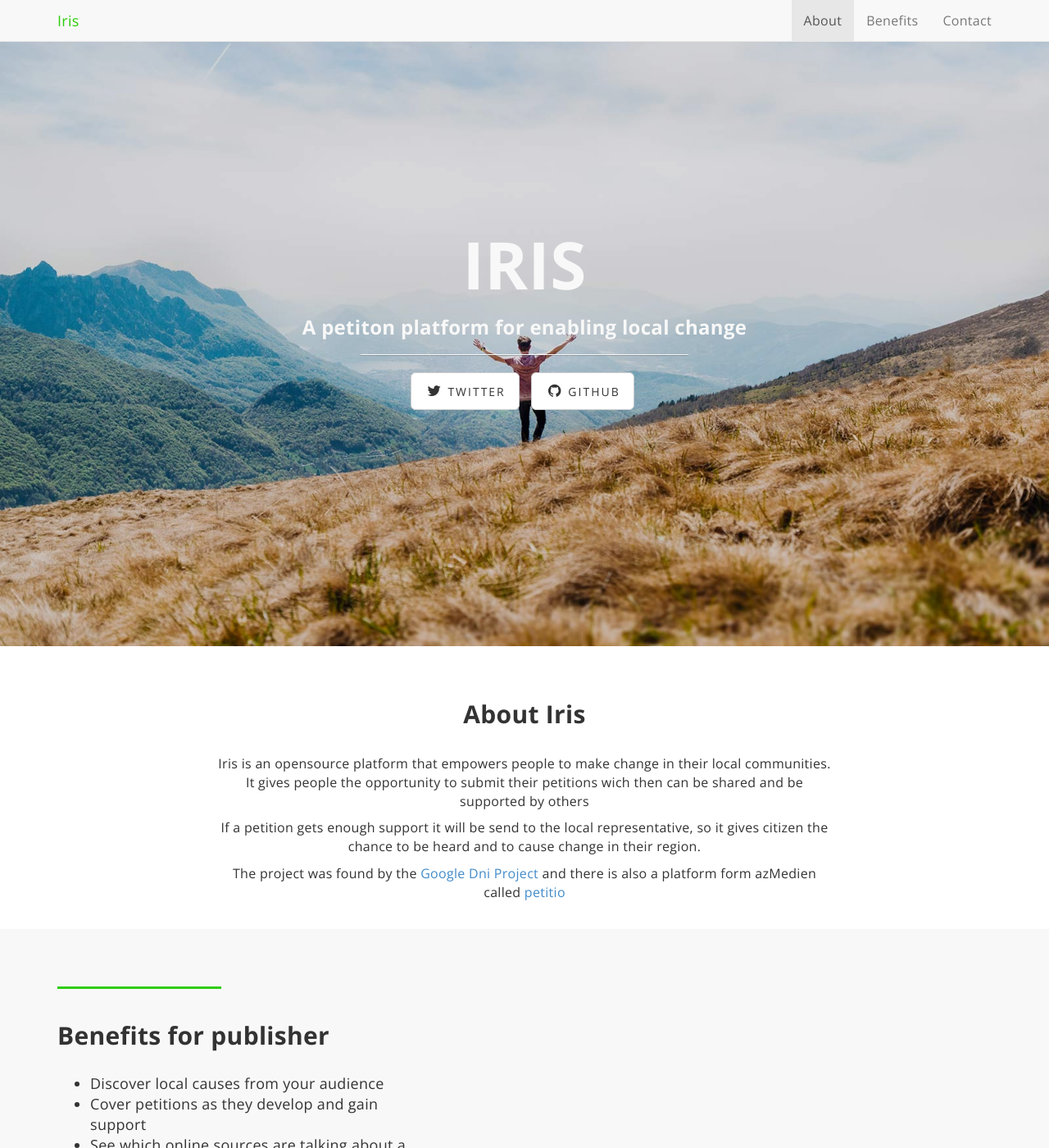
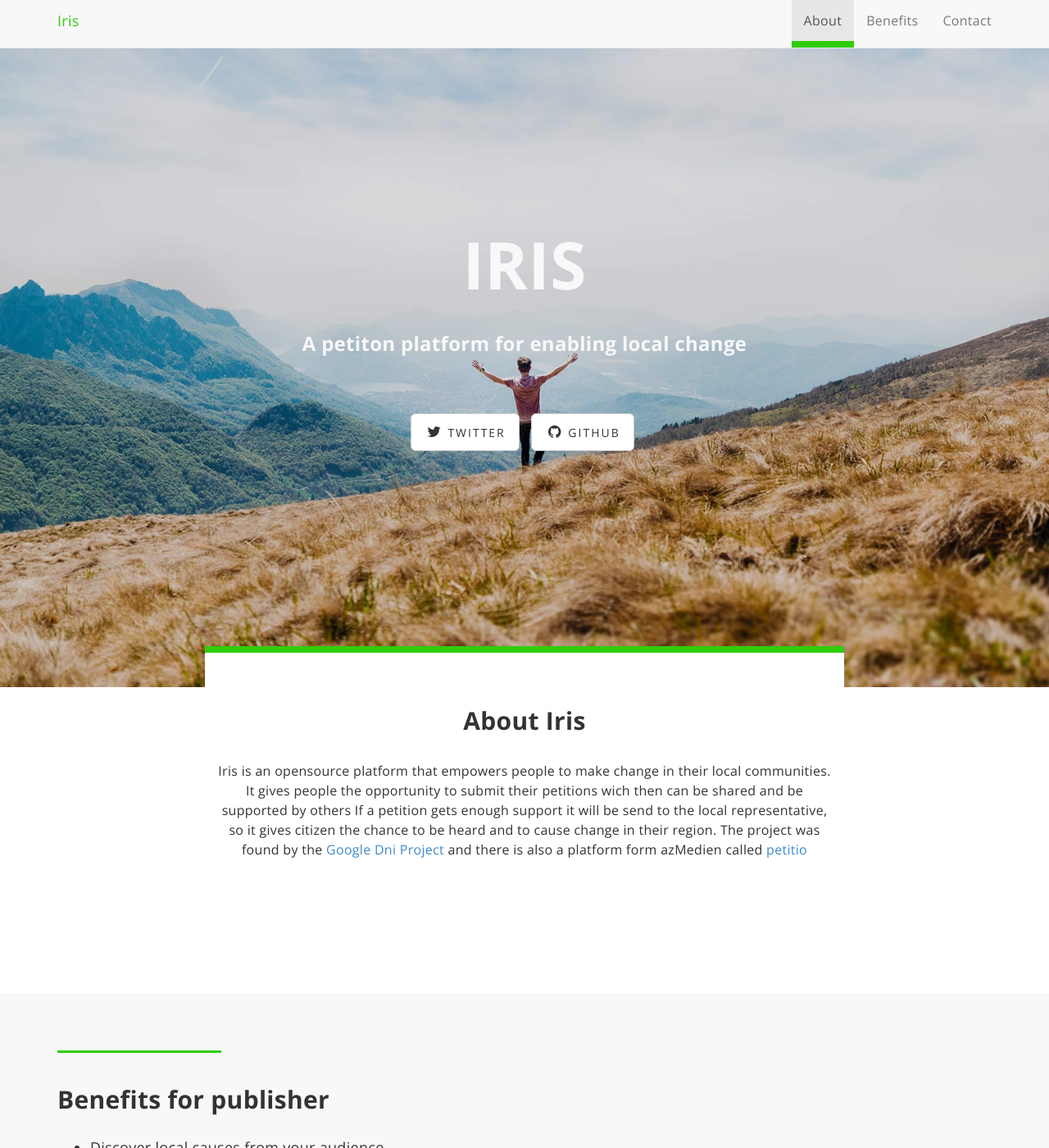
Before and after one commit to iris-dni/iris-landing-page, a Jekyll site: the page built from index.html, in a window 1280 px wide and 1400 px high. Shown: the whole window at 82% size. Built offline with Jekyll 4.4.1, drawn with Linux system fonts in a browser that asks for light colours.

Commit message:
Positioned the about-text over the image and adjusted the line height. I also deleted the hr in the

```diff
--- a/_includes/about.html
+++ b/_includes/about.html
@@ -1,14 +1,13 @@
     <!-- About Section -->
     <section id="about" class="container content-section text-center">
         <div class="row">
-            <div class="col-lg-8 col-lg-offset-2">
+            <div class="col-lg-8 col-lg-offset-2 about-text">
               <br/><br/>
               <h2>About {{ site.title }}</h2>
               <br/>
-                <p>Iris is an opensource platform that empowers people to make change in their local communities. It gives people the opportunity to submit their petitions wich then can be shared and be supported by others</p>
-                <p>If a petition gets enough support it will be send to the local representative, so it gives citizen the chance to be heard and to cause change in their region.</p>
-                <p>The project was found by the <a href="https://www.digitalnewsinitiative.com/">Google Dni Project</a> and there is also a platform form azMedien called <a href="https://petitio-dev.herokuapp.com/">petitio</a> </p>
-
+                <p>Iris is an opensource platform that empowers people to make change in their local communities. It gives people the opportunity to submit their petitions wich then can be shared and be supported by others
+                If a petition gets enough support it will be send to the local representative, so it gives citizen the chance to be heard and to cause change in their region.
+                The project was found by the <a href="https://www.digitalnewsinitiative.com/">Google Dni Project</a> and there is also a platform form azMedien called <a href="https://petitio-dev.herokuapp.com/">petitio</a> </p>
               <br/>
               </div>
         </div>
--- a/_includes/header.html
+++ b/_includes/header.html
@@ -41,7 +41,6 @@
 					<div class="intro-message">
 						<h1>{{ page.title }}</h1>
 						<h3>{{ page.subTitle }}</h3>
-						<hr class="intro-divider">
 						<ul class="list-inline intro-social-buttons">
 							{% for social in site.social %}
 							<li>
--- a/css/landing-page.css
+++ b/css/landing-page.css
@@ -23,14 +23,35 @@ h6 {
     font-weight: 700;
 }
 
+.navbar-default .navbar-brand {
+  color: #2fcd0c;
+}
+
+.navbar-default .navbar-nav > .active > a, .navbar-default .navbar-nav >.active > a:hover, .navbar-default .navbar-nav >.active > a:focus{
+  border-bottom: 8px solid #2fcd0c;
+}
+
+.about-text {
+  position: relative;
+  top: -50px;
+  background-color: #fff;
+  border-top: 8px solid #2fcd0c;
+  margin-bottom: 5em;
+}
+
+.about-text > p {
+  line-height: 1.5;
+}
+
 .lead {
     font-size: 18px;
     font-weight: 400;
 }
 
-.navbar-default .navbar-brand {
-  color: #2fcd0c;
+.lead > ul > li {
+  margin-bottom: 0.8em;
 }
+
 
 .intro-header {
     position: relative;
@@ -62,15 +83,12 @@ h6 {
 }
 
 .intro-message > h1 {
-    margin: 0;
-
+    margin: 0 0 0.5em 0;
     font-size: 5em;
 }
 
-.intro-divider {
-    width: 400px;
-    border-top: 1px solid #f8f8f8;
-    border-bottom: 1px solid rgba(0,0,0,0.2);
+.intro-message > h3 {
+  margin-bottom: 3em;
 }
 
 @media(max-width:767px) {
```
Also changed, not shown: _includes/contact.html (line endings or trailing spaces), img/banner-bg.jpg.
